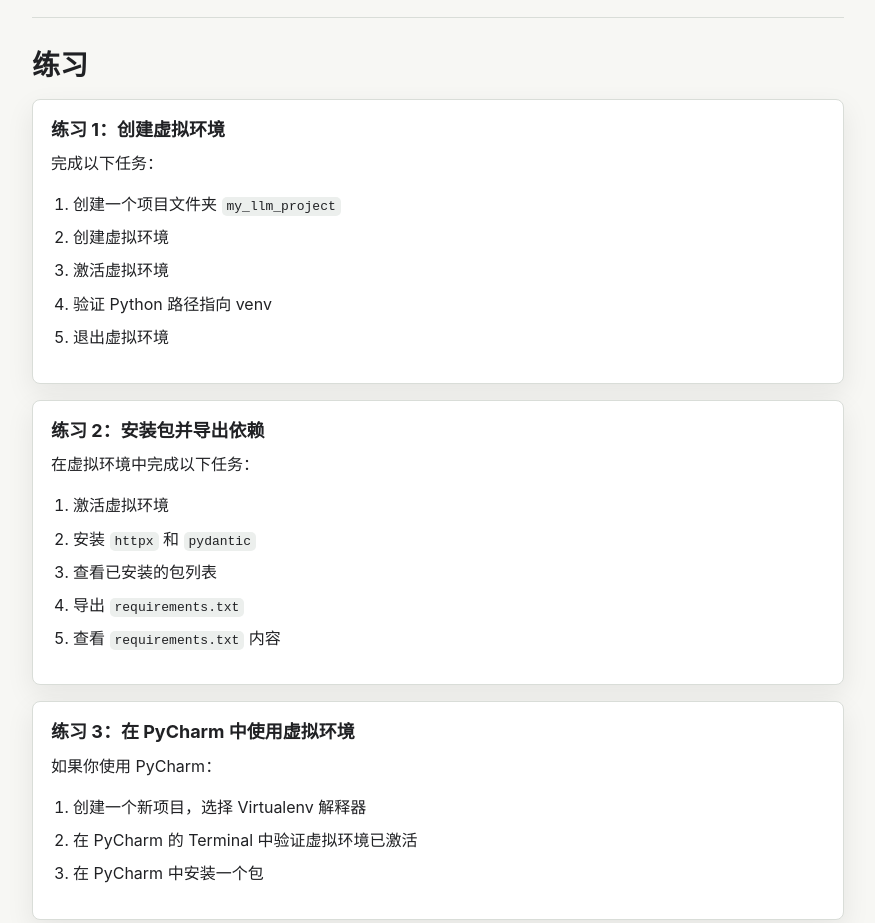
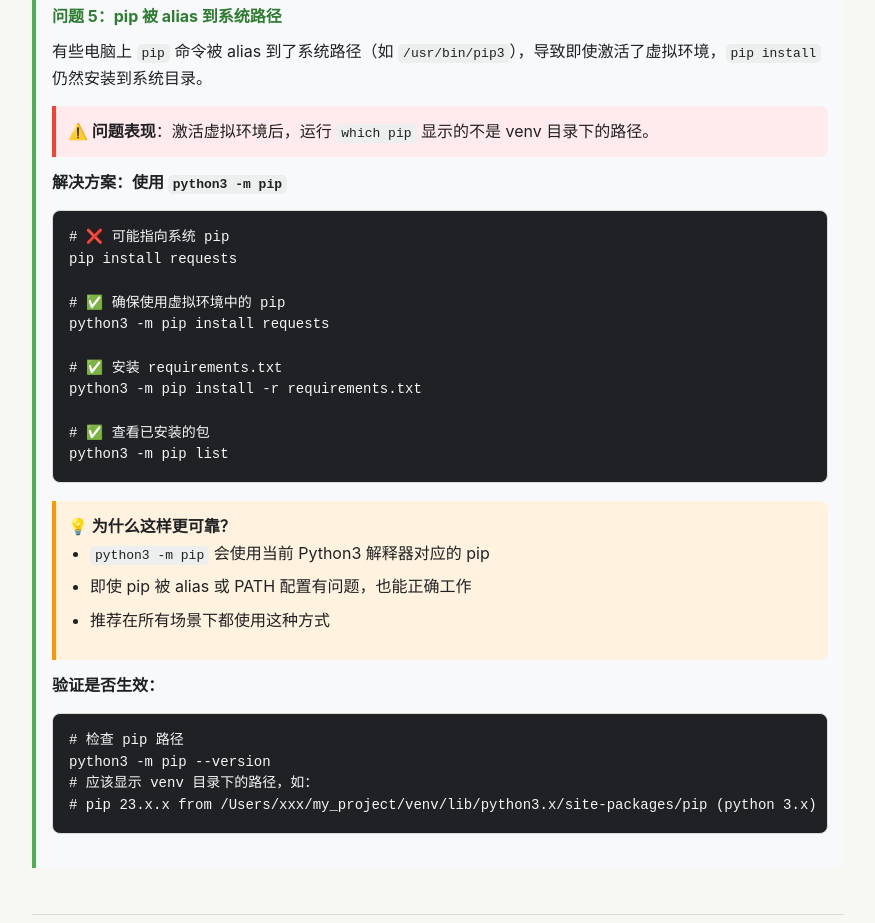
Before and after one commit to reminder2021/open-llm-app-roadmap, a plain HTML site: page 01-foundations/python-basics/virtual-env.html in a window 1280 px wide. Shown: the part 10117-11040 px from the top of the page, without its empty margins (356-1231 px from the left). Drawn offline with Linux system fonts and the light colour scheme.

Commit message:
docs: 添加 pip 被 alias 到系统路径的解决方案
- 在虚拟环境章节的常见问题中新增问题5
- 说明使用 python3 -m pip 的优势
- 提供验证方法

```diff
--- a/01-foundations/python-basics/virtual-env.html
+++ b/01-foundations/python-basics/virtual-env.html
@@ -486,6 +486,43 @@ rm -rf venv
 # 然后可以重新创建
 python3 -m venv venv</code></pre>
           </div>
+
+          <div class="example-box">
+            <div class="example-title">问题 5：pip 被 alias 到系统路径</div>
+            <p>有些电脑上 <code>pip</code> 命令被 alias 到了系统路径（如 <code>/usr/bin/pip3</code>），导致即使激活了虚拟环境，<code>pip install</code> 仍然安装到系统目录。</p>
+
+            <div class="warning-box">
+              <strong>⚠️ 问题表现</strong>：激活虚拟环境后，运行 <code>which pip</code> 显示的不是 venv 目录下的路径。
+            </div>
+
+            <p><strong>解决方案：使用 <code>python3 -m pip</code></strong></p>
+            <pre><code class="language-bash"># ❌ 可能指向系统 pip
+pip install requests
+
+# ✅ 确保使用虚拟环境中的 pip
+python3 -m pip install requests
+
+# ✅ 安装 requirements.txt
+python3 -m pip install -r requirements.txt
+
+# ✅ 查看已安装的包
+python3 -m pip list</code></pre>
+
+            <div class="tip-box">
+              <strong>💡 为什么这样更可靠？</strong>
+              <ul>
+                <li><code>python3 -m pip</code> 会使用当前 Python3 解释器对应的 pip</li>
+                <li>即使 pip 被 alias 或 PATH 配置有问题，也能正确工作</li>
+                <li>推荐在所有场景下都使用这种方式</li>
+              </ul>
+            </div>
+
+            <p><strong>验证是否生效：</strong></p>
+            <pre><code class="language-bash"># 检查 pip 路径
+python3 -m pip --version
+# 应该显示 venv 目录下的路径，如：
+# pip 23.x.x from /Users/xxx/my_project/venv/lib/python3.x/site-packages/pip (python 3.x)</code></pre>
+          </div>
         </section>
 
         <!-- 练习 -->
```
